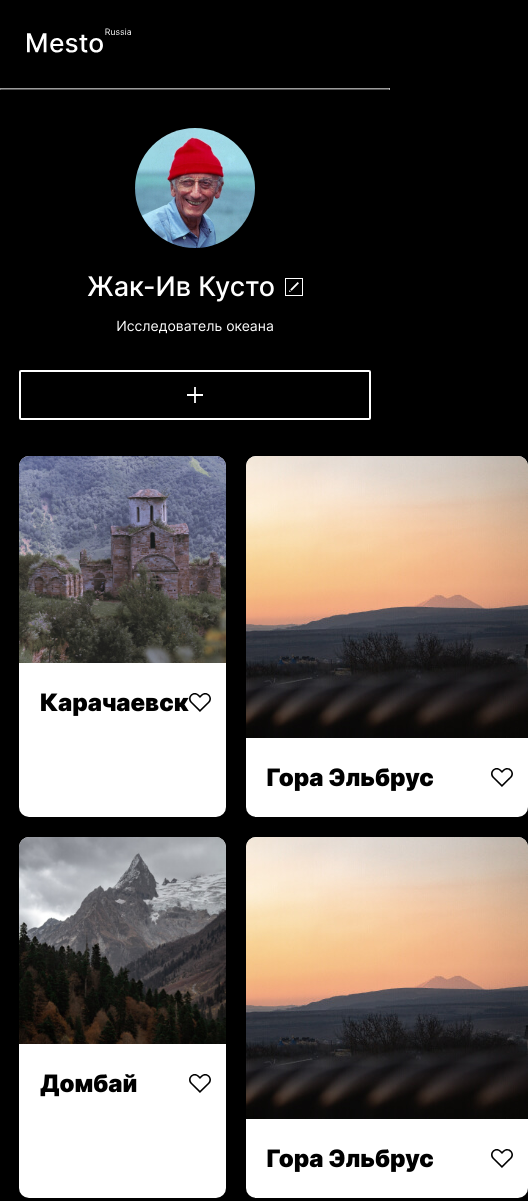
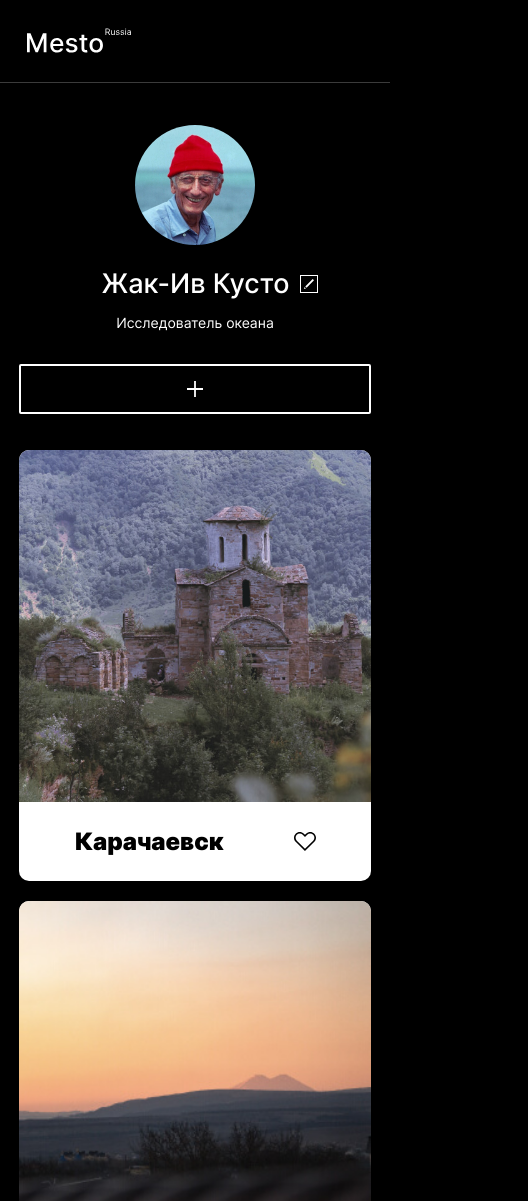
Before and after one commit to DmitryLukoyanov/mesto, a plain HTML site: page index.html in a window 390 px wide. Shown: the top 1201 px of the page, 528 px wide, since content can reach past the window. Drawn offline with Linux system fonts and the light colour scheme.

Commit message:
second commit

```diff
--- a/blocks/elements/__like/elements__like.css
+++ b/blocks/elements/__like/elements__like.css
@@ -3,4 +3,6 @@
   height: 19px;
   align-self: center;
   background-image: url('../../../images/like.svg');
+  padding-right: 5px;
+  background-repeat: no-repeat;
 }
--- a/blocks/elements/__list/elements__list.css
+++ b/blocks/elements/__list/elements__list.css
@@ -8,13 +8,6 @@
   max-width: 880px;
 }
 
-@media screen and (max-width: 767px) {
-  .elements__list {
-    grid-template-columns: 1fr;
-    justify-items: center;
-  }
-}
-
 @media screen and (max-width: 1279px) {
   .elements__list {
     grid-template-columns: 1fr 1fr;
@@ -22,3 +15,10 @@
     gap: 20px;
   }
 }
+
+@media screen and (max-width: 767px) {
+  .elements__list {
+    grid-template-columns: 1fr;
+    justify-items: center;
+  }
+}
--- a/blocks/elements/elements.css
+++ b/blocks/elements/elements.css
@@ -1,10 +1,10 @@
 .elements {
   max-width: 880px;
-  padding-bottom: 67px;
+  padding-bottom: 66px;
 }
 
 @media screen and (max-width: 767px) {
   .elements {
-    padding-bottom: 48px;
+    padding: 0 19px 48px;
   }
 }
--- a/blocks/footer/footer.css
+++ b/blocks/footer/footer.css
@@ -5,6 +5,7 @@
 
 @media screen and (max-width: 767px) {
   .footer {
-    padding-bottom: 36px;
+    padding: 0 19px 36px;
+    max-width: 282px;
   }
 }
--- a/blocks/header/__logo/header__logo.css
+++ b/blocks/header/__logo/header__logo.css
@@ -1,13 +1,14 @@
 .header__logo {
   width: 142px;
   height: 33px;
-  padding-bottom: 39px;
+  padding-bottom: 37px;
 }
 
 @media screen and (max-width: 1279px) {
   .header__logo {
     width: 104px;
     height: 25px;
-    padding-bottom: 32px;
+    padding-bottom: 26px;
+    padding-left: 27px;
   }
 }
--- a/blocks/header/header.css
+++ b/blocks/header/header.css
@@ -1,10 +1,10 @@
 .header {
   max-width: 880px;
-  padding-bottom: 38px;
+  border-bottom: 1px solid rgba(84, 84, 84, 0.7);
 }
 
 @media screen and (max-width: 1279px) {
   .header {
-    padding: 0 8px 38px;
+    width: 100%;
   }
 }
--- a/blocks/page/page.css
+++ b/blocks/page/page.css
@@ -10,6 +10,6 @@
 @media screen and (max-width: 1279px) {
   .page {
     max-width: 720px;
-    padding: 28px 19px 0;
+    padding-top: 28px;
   }
 }
--- a/blocks/profile-info/__title/profile-info__title.css
+++ b/blocks/profile-info/__title/profile-info__title.css
@@ -16,5 +16,6 @@
     font-size: 27px;
     line-height: 33px;
     padding-bottom: 14px;
+    padding-left: 29px;
   }
 }
--- a/blocks/profile-info/profile-info.css
+++ b/blocks/profile-info/profile-info.css
@@ -17,7 +17,6 @@
     justify-content: center;
     gap: 0;
     padding-left: 0;
-    padding-bottom: 36px;
-
+    padding-bottom: 33px;
   }
 }
--- a/blocks/profile/profile.css
+++ b/blocks/profile/profile.css
@@ -3,13 +3,18 @@
   flex-direction: row;
   position: relative;
   align-items: center;
-  padding-bottom: 51px;
+  padding: 40px 0 51px;
   flex-wrap: wrap;
 }
 
 @media screen and (max-width: 1279px) {
   .profile {
     flex-direction: column;
-    padding-bottom: 36px;
   }
 }
+
+@media screen and (max-width: 767px) {
+  .profile {
+    padding: 42px 19px 36px;
+  }
+}
--- a/index.html
+++ b/index.html
@@ -11,7 +11,7 @@
   <div class="page">
     <header class="header">
       <img class="header__logo" src="./images/logo.svg" alt="Логотип Mesto">
-      <hr class="header__line">
+      <!--<hr class="header__line">-->
     </header>
     <main class="content">
       <section class="profile">
@@ -73,7 +73,7 @@
     <footer class="footer">
       <p class="footer__copyright">© 2023 Mesto Russia</p>
     </footer>
-    <section class="popup">
+    <div class="popup">
         <div class="popup__container">
           <button class="popup__close-btn"></button>
           <form class="edit-form">
@@ -85,7 +85,7 @@
             <button class="edit-form__save-btn" type="submit">Сохранить</button>
           </form>
         </div>
-    </section>
+    </div>
   </div>
   <script src="./scripts/index.js"></script>
 </body>
```
